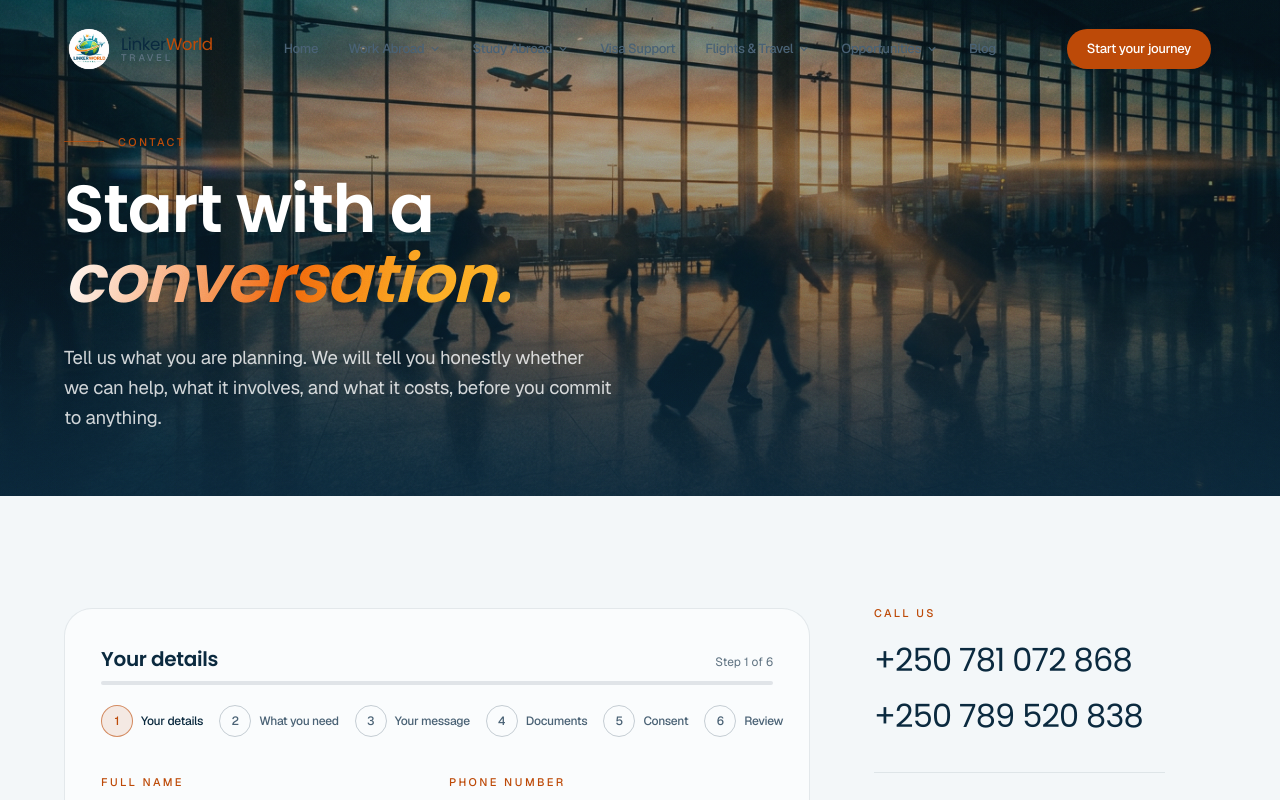
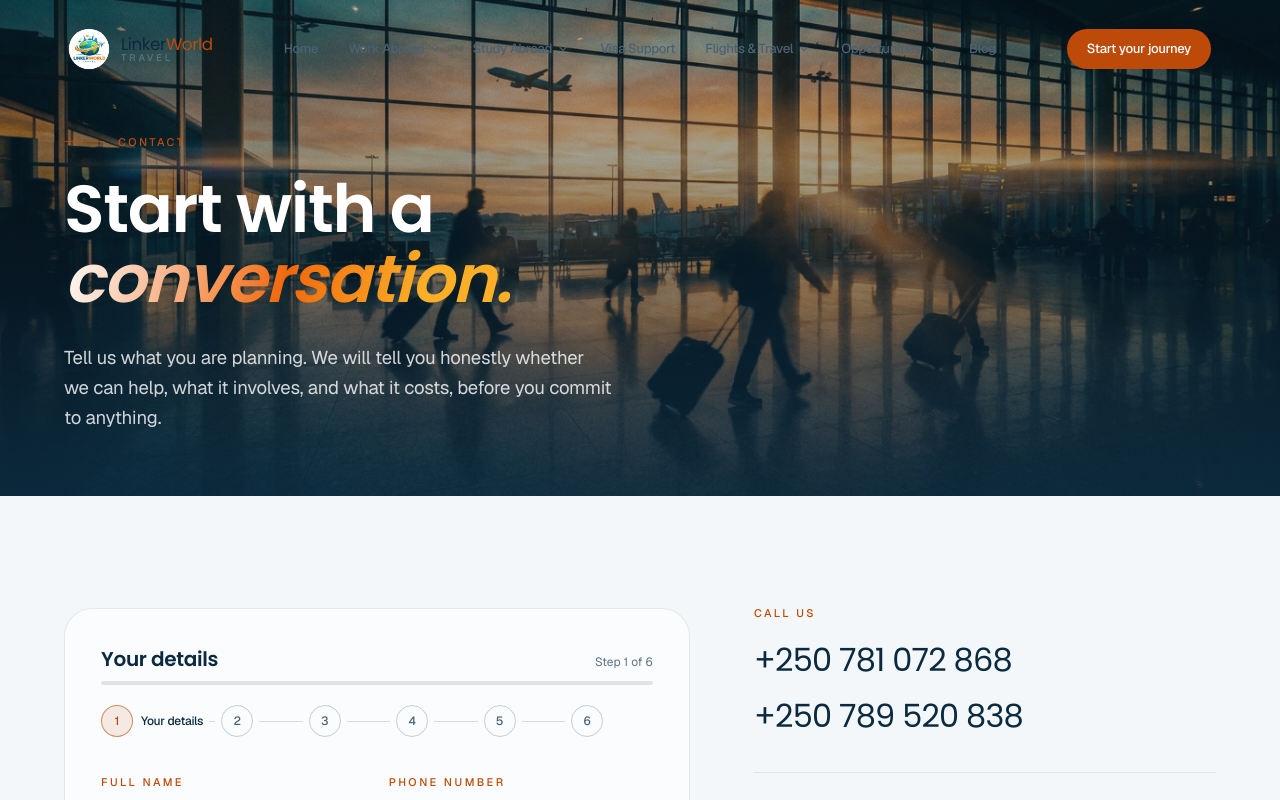
Before and after one commit to AudrinL/linker, a Next.js app: page /contact in a window 1280 px wide. Shown: the top 800 px of the page. Built offline with nearby package versions, Linux system fonts and the light colour scheme.

Commit message:
updated the site

```diff
--- a/src/components/forms/MultiStepForm.tsx
+++ b/src/components/forms/MultiStepForm.tsx
@@ -270,19 +270,38 @@ export default function MultiStepForm({ config }: Props) {
 
   /* ---------------- step rail ---------------- */
 
+  /**
+   * Step rail.
+   *
+   * Only the current step is labelled. The longest funnel here is twelve steps,
+   * and labelling all of them forced the rail wider than the card: each label
+   * is `whitespace-nowrap`, and flex children default to `min-width: auto`, so
+   * they refuse to shrink and overflow the max-width instead. The step name is
+   * already in the heading above, so the rail carries position, not prose.
+   * `min-w-0` throughout lets the connectors absorb whatever space is left.
+   */
   const rail = (
-    <ol className="flex items-center gap-2" aria-label="Application progress">
+    <ol className="flex w-full items-center gap-1.5" aria-label="Application progress">
       {steps.map((label, i) => {
         const state = i < current ? "done" : i === current ? "now" : "todo";
         return (
-          <li key={label} className="flex flex-1 items-center gap-2">
+          <li
+            key={label}
+            className={cn(
+              "flex min-w-0 items-center gap-1.5",
+              // The active step earns the room for its label; the rest are dots.
+              state === "now" ? "shrink-0" : "flex-1",
+            )}
+          >
             <button
               type="button"
               disabled={i > current}
               onClick={() => i < current && setCurrent(i)}
               aria-current={state === "now" ? "step" : undefined}
+              aria-label={`Step ${i + 1}: ${label}`}
+              title={label}
               className={cn(
-                "flex items-center gap-2 rounded-full transition-colors duration-300",
+                "flex min-w-0 items-center gap-2 rounded-full transition-colors duration-300",
                 i > current && "cursor-not-allowed",
                 i < current && "hover:opacity-80",
               )}
@@ -303,17 +322,17 @@ export default function MultiStepForm({ config }: Props) {
                   i + 1
                 )}
               </span>
-              <span
-                className={cn(
-                  "hidden whitespace-nowrap text-xs font-medium tracking-tight lg:block",
-                  state === "now" ? "text-bone" : state === "done" ? "text-gold" : "text-mist",
-                )}
-              >
-                {label}
-              </span>
+              {state === "now" && (
+                <span
+                  aria-hidden
+                  className="hidden truncate text-xs font-medium tracking-tight text-bone lg:block"
+                >
+                  {label}
+                </span>
+              )}
             </button>
             {i < steps.length - 1 && (
-              <span aria-hidden className="h-px flex-1 bg-mist/20" />
+              <span aria-hidden className="h-px min-w-1.5 flex-1 bg-mist/20" />
             )}
           </li>
         );
@@ -337,7 +356,7 @@ export default function MultiStepForm({ config }: Props) {
       noValidate
       className="glass rounded-[var(--radius-lg)] p-7 sm:p-9"
     >
-      <div className="mx-auto mb-8 w-full max-w-2xl">
+      <div className="mx-auto mb-8 w-full max-w-2xl overflow-hidden">
         <div className="mb-2 flex items-baseline justify-between">
           <h3 className="font-display text-xl">{steps[current]}</h3>
           <span className="text-xs text-muted">
```
